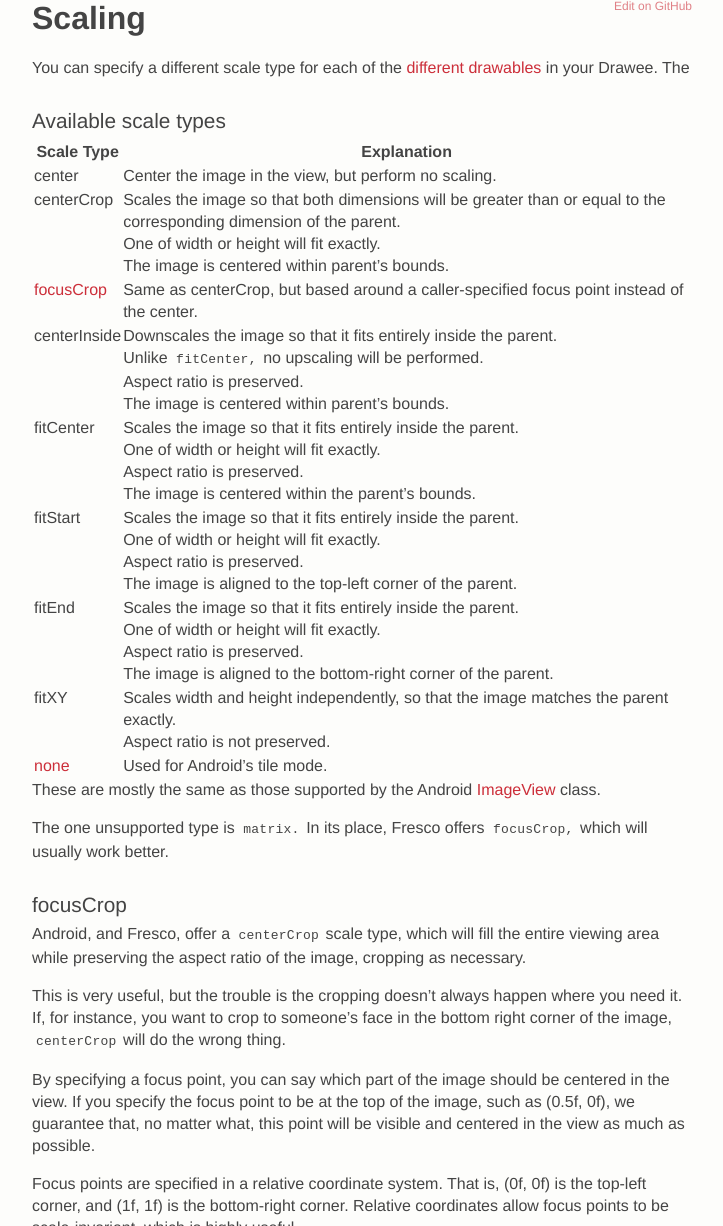
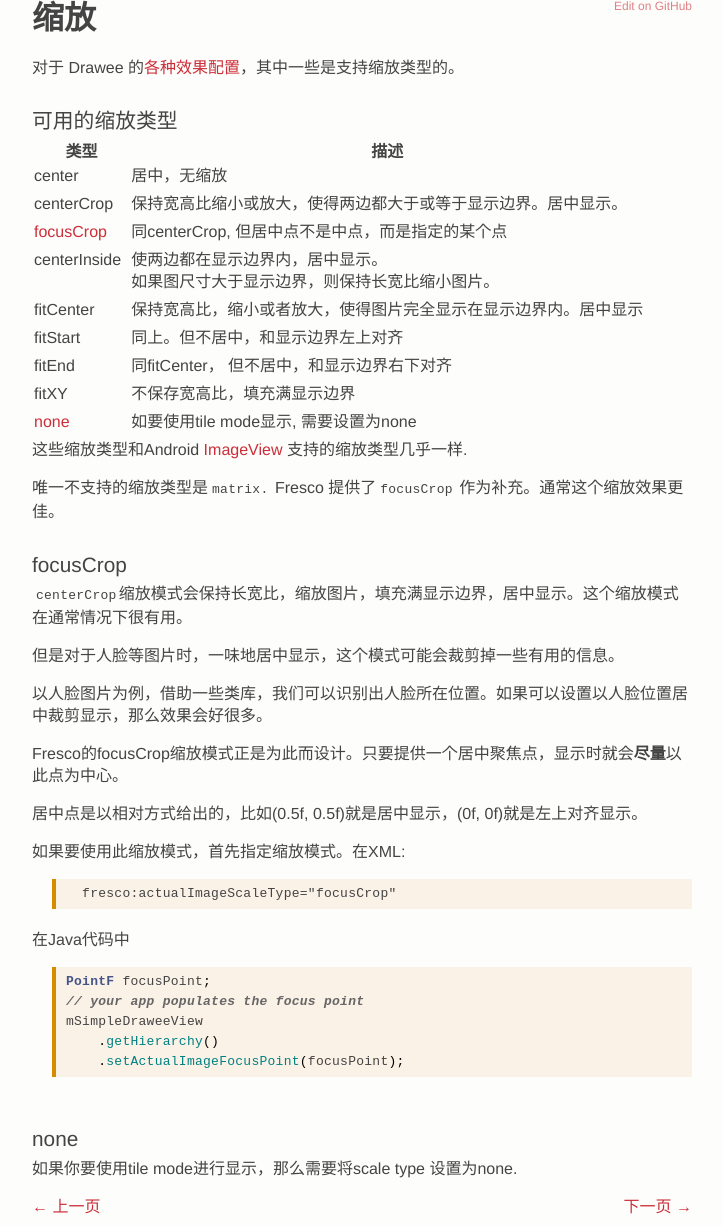
Before and after one commit to liaohuqiu/fresco-docs-cn, a Jekyll site: the page built from docs/01-scaling.md, in a window 1280 px wide and 1400 px high, cut to the strip 174-1400 px from the top of the window. Shown: the whole strip, without its empty margins (408-1131 px from the left). Built offline with Jekyll 4.4.1, drawn with Linux system fonts in a browser that asks for light colours; Markdown is read by kramdown in place of the engine named in the settings; some of the changed text lies outside the part shown.

Commit message:
update for index

````diff
--- a/_data/nav_docs.yml
+++ b/_data/nav_docs.yml
@@ -15,7 +15,7 @@
   - id: using-drawees-code
     title: 在Java代码中使用 Drawees
   - id: drawee-components
-    title: Drawee 模块的组成
+    title: Drawee的各种效果配置
   - id: scaling
     title: 缩放
   - id: rounded-corners-and-circles
--- a/docs/01-scaling.md
+++ b/docs/01-scaling.md
@@ -1,51 +1,50 @@
 ---
 id: scaling
-title: Scaling
+title: 缩放
 layout: docs
 permalink: /docs/scaling.html
 prev: drawee-components.html
 next: rounded-corners-and-circles.html
 ---
+对于 Drawee 的[各种效果配置](drawee-components.html)，其中一些是支持缩放类型的。
 
-You can specify a different scale type for each of the [different drawables](drawee-components.html) in your Drawee. The
+### 可用的缩放类型
 
-### Available scale types
+| 类型 | 描述 |
+| --------- | ----------- |
+| center | 居中，无缩放 |
+| centerCrop | 保持宽高比缩小或放大，使得两边都大于或等于显示边界。居中显示。|
+| [focusCrop](#focusCrop) | 同centerCrop, 但居中点不是中点，而是指定的某个点|
+| centerInside | 使两边都在显示边界内，居中显示。<br/>如果图尺寸大于显示边界，则保持长宽比缩小图片。|
+| fitCenter | 保持宽高比，缩小或者放大，使得图片完全显示在显示边界内。居中显示|
+| fitStart | 同上。但不居中，和显示边界左上对齐|
+| fitEnd | 同fitCenter， 但不居中，和显示边界右下对齐|
+| fitXY | 不保存宽高比，填充满显示边界|
+| [none](#none) | 如要使用tile mode显示, 需要设置为none|
 
-| Scale Type | Explanation |
-| --------- | ----------- |
-| center | Center the image in the view, but perform no scaling. |
-| centerCrop | Scales the image so that both dimensions will be greater than or equal to the corresponding dimension of the parent. <br>One of width or height will fit exactly. <br>The image is centered within parent's bounds. |
-| [focusCrop](#focusCrop) | Same as centerCrop, but based around a caller-specified focus point instead of the center.
-| centerInside | Downscales the image so that it fits entirely inside the parent. <br>Unlike `fitCenter,` no upscaling will be performed. <br>Aspect ratio is preserved. <br>The image is centered within parent's bounds. |
-| fitCenter | Scales the image so that it fits entirely inside the parent. <br>One of width or height will fit exactly. <br>Aspect ratio is preserved. <br>The image is centered within the parent's bounds. |
-| fitStart | Scales the image so that it fits entirely inside the parent. <br>One of width or height will fit exactly. <br>Aspect ratio is preserved. <br>The image is aligned to the top-left corner of the parent.
-| fitEnd | Scales the image so that it fits entirely inside the parent. <br>One of width or height will fit exactly. <br>Aspect ratio is preserved. <br>The image is aligned to the bottom-right corner of the parent.
-| fitXY | Scales width and height independently, so that the image matches the parent exactly. <br>Aspect ratio is not preserved.
-| [none](#none) | Used for Android's tile mode. |
+这些缩放类型和Android [ImageView](http://developer.android.com/reference/android/widget/ImageView.ScaleType.html) 支持的缩放类型几乎一样.
 
-These are mostly the same as those supported by the Android [ImageView](http://developer.android.com/reference/android/widget/ImageView.ScaleType.html) class.
-
-The one unsupported type is `matrix.` In its place, Fresco offers `focusCrop,` which will usually work better.
+唯一不支持的缩放类型是`matrix.` Fresco 提供了`focusCrop` 作为补充。通常这个缩放效果更佳。
 
 ### focusCrop
 
-Android, and Fresco, offer a `centerCrop` scale type, which will fill the entire viewing area while preserving the aspect ratio of the image, cropping as necessary.
+`centerCrop`缩放模式会保持长宽比，缩放图片，填充满显示边界，居中显示。这个缩放模式在通常情况下很有用。
 
-This is very useful, but the trouble is the cropping doesn't always happen where you need it. If, for instance, you want to crop to someone's face in the bottom right corner of the image, `centerCrop` will do the wrong thing.
+但是对于人脸等图片时，一味地居中显示，这个模式可能会裁剪掉一些有用的信息。
 
-By specifying a focus point, you can say which part of the image should be centered in the view. If you specify the focus point to be at the top of the image, such as (0.5f, 0f), we guarantee that, no matter what, this point will be visible and centered in the view as much as possible.
+以人脸图片为例，借助一些类库，我们可以识别出人脸所在位置。如果可以设置以人脸位置居中裁剪显示，那么效果会好很多。
 
-Focus points are specified in a relative coordinate system. That is, (0f, 0f) is the top-left corner, and (1f, 1f) is the bottom-right corner. Relative coordinates allow focus points to be scale-invariant, which is highly useful.
+Fresco的focusCrop缩放模式正是为此而设计。只要提供一个居中聚焦点，显示时就会**尽量**以此点为中心。
 
-A focus point of (0.5f, 0.5f) is equivalent to a scale type of `centerCrop.`
+居中点是以相对方式给出的，比如(0.5f, 0.5f)就是居中显示，(0f, 0f)就是左上对齐显示。
 
-To use focus points, you must first set the right scale type in your XML:
+如果要使用此缩放模式，首先指定缩放模式。在XML:
 
 ```xml
   fresco:actualImageScaleType="focusCrop"
 ```
 
-In your Java code, you must programmatically set the correct focus point for your image:
+在Java代码中
 
 ```java
 PointF focusPoint;
@@ -57,4 +56,4 @@
 
 ### none
 
-If you are using Drawables that make use of Android's tile mode, you need to use the `none` scale type for this to work correctly.
+如果你要使用tile mode进行显示，那么需要将scale type 设置为none.
--- a/static/site.css
+++ b/static/site.css
@@ -31,8 +31,13 @@
     position: relative;
 }
 
+td:first-child {
+    padding-right: 8px;
+}
+
 td {
     vertical-align: top;
+    padding-bottom: 4px;
 }
 
 h1:first-child, h2:first-child, h3:first-child, h4:first-child {
````
Also changed, not shown: docs/00-index.md (+1 -0 lines), docs/01-drawee-components.md (+56 -62 lines), docs/01-rounded-corners-and-circles.md (+1 -1 lines), 1 other file.
